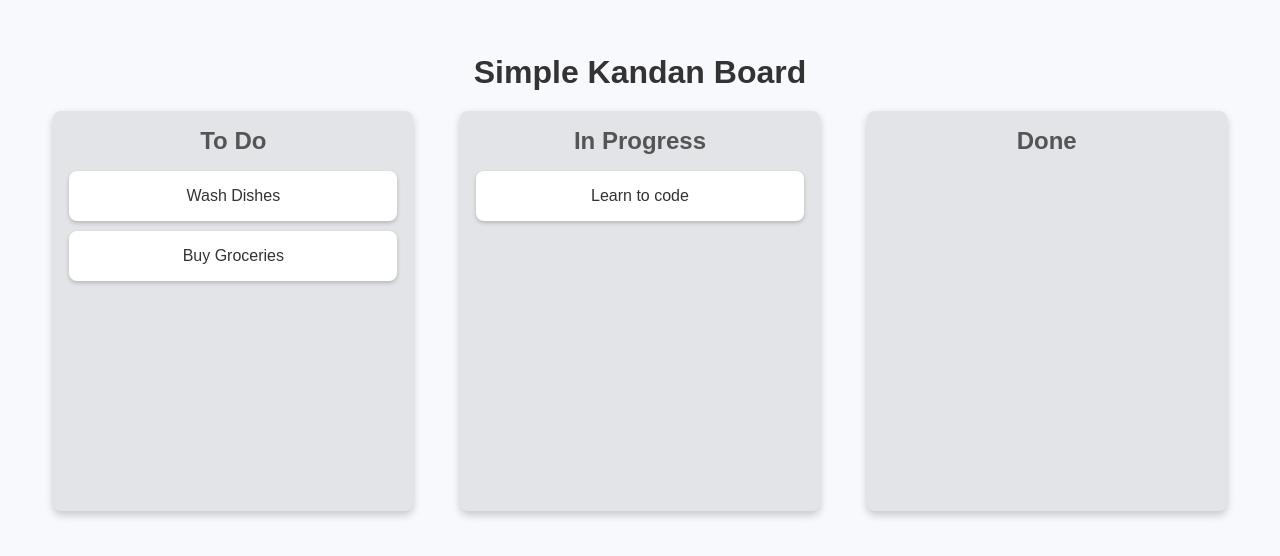
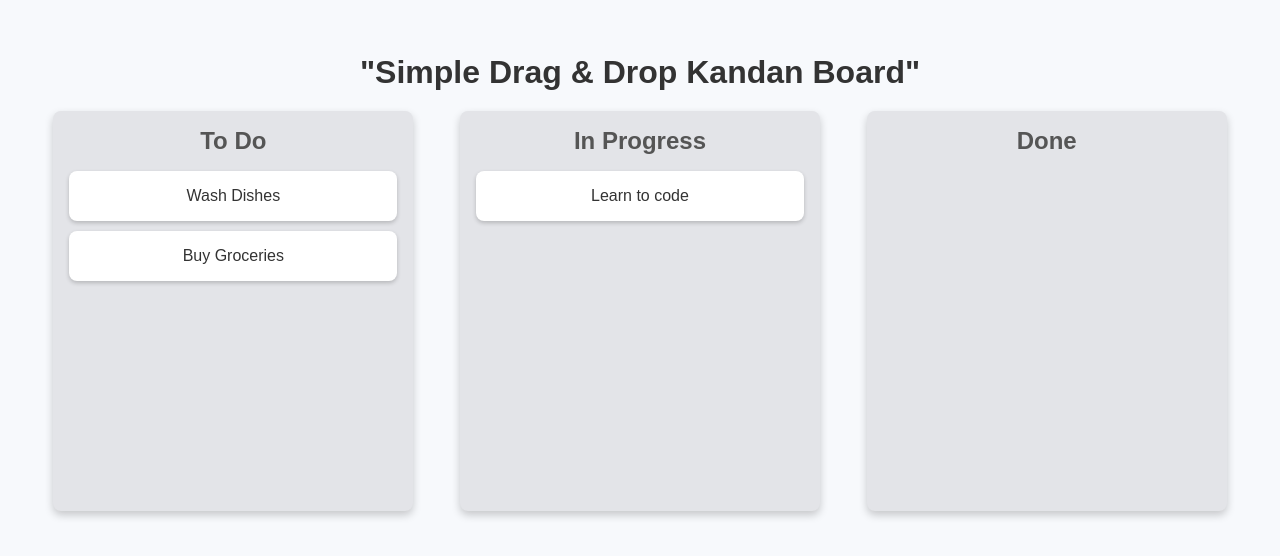
Before and after one commit to adebimpe01/my-full-js-project, a plain HTML site: page index.html in a window 1280 px wide. Shown: the part 118-674 px from the top of the page. Drawn offline with Linux system fonts and the light colour scheme.

Commit message:
update code with fixes

```diff
--- a/index.html
+++ b/index.html
@@ -8,7 +8,7 @@
 </head>
 <body>
     <div class="container">
-        <h1>Simple Kandan Board</h1>
+        <h1>"Simple Drag & Drop Kandan Board"</h1>
         <div class="board">
             <!-- LIST 1-->
              <div class="list" id="List1">
```
